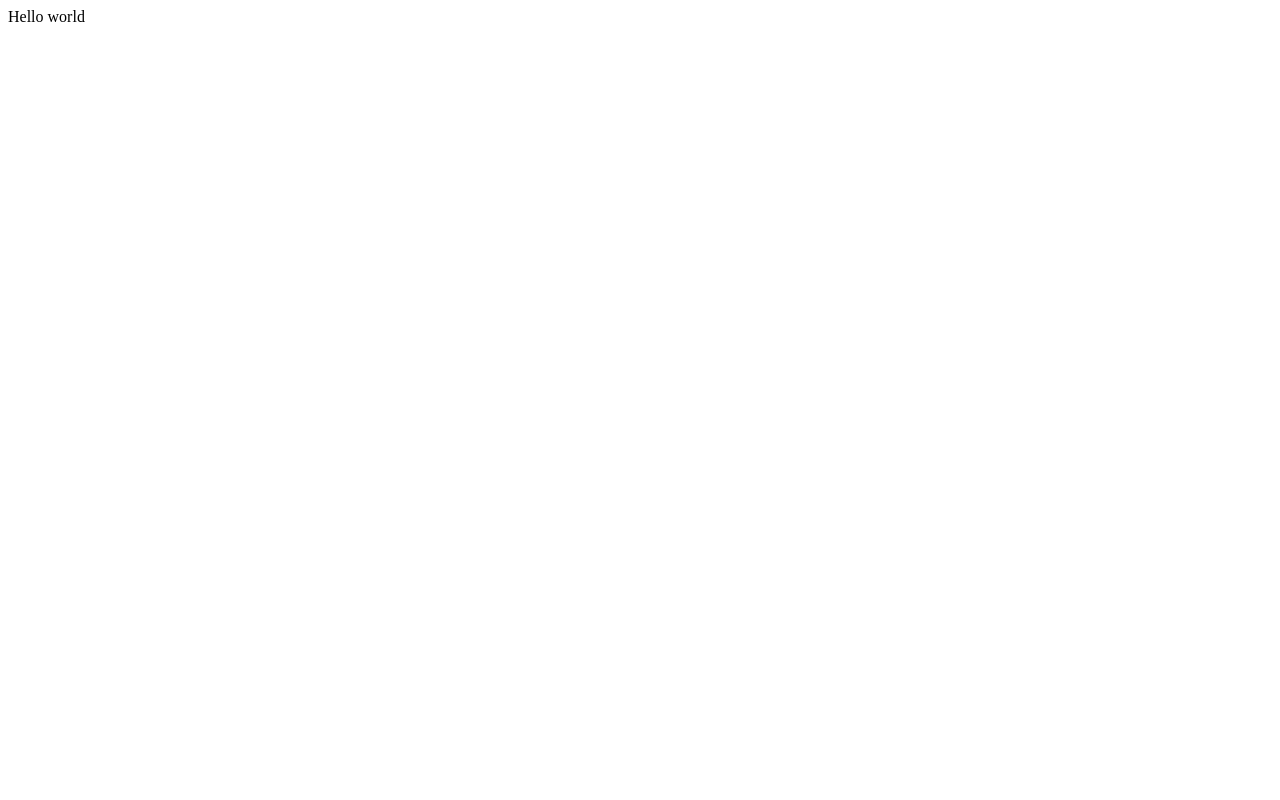
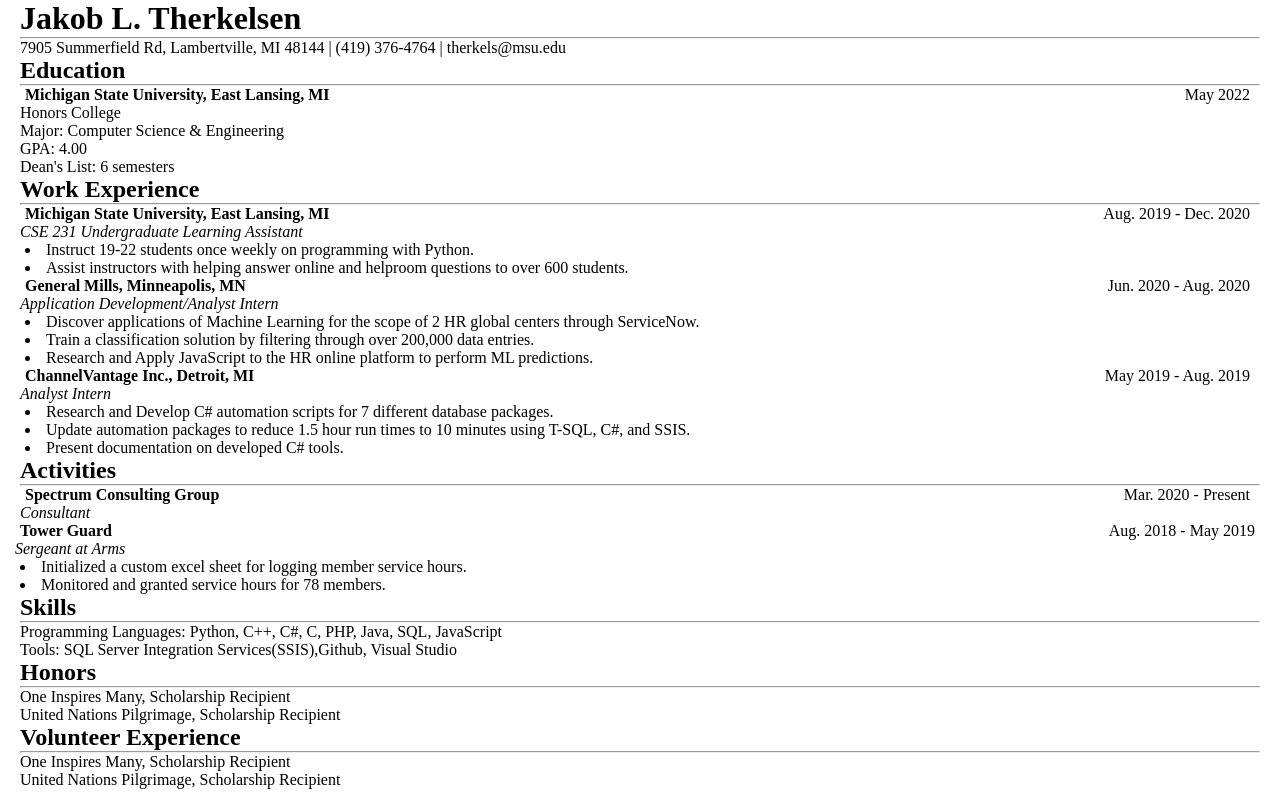
Before and after one commit to therkels/resume, a plain HTML site: page index.html in a window 1280 px wide. Drawn offline with Linux system fonts and the light colour scheme.

Commit message:
initial load

```diff
--- a/index.html
+++ b/index.html
@@ -3,9 +3,112 @@
 <head>
     <meta charset="UTF-8">
     <meta name="viewport" content="width=device-width, initial-scale=1.0">
+    <link rel="stylesheet" href="style.css">
     <title>Jakob Therkelsen</title>
 </head>
 <body>
-    Hello world
+
+    <div class="resume-section">
+        <h1>Jakob L. Therkelsen</h1>
+        <hr>
+        <p>
+            7905 Summerfield Rd, Lambertville, MI 48144 | (419) 376-4764 | therkels@msu.edu
+        </p>
+    </div>
+    <div class="education">
+        <h2>Education</h2>
+        <hr>
+        <div class="title-date">
+            <p class ="title">Michigan State University, East Lansing, MI</p>
+            <p class="date"> May 2022</p>
+         </div>
+        <p>Honors College</p>
+        <p>Major: Computer Science & Engineering</p>
+        <p>GPA: 4.00</p>
+        <p>Dean's List: 6 semesters</p>
+    </div>
+
+    <div class="resume-section">
+        <h2>Work Experience</h2>
+        <hr>
+        <div class="title-date">
+            <p class="title">Michigan State University, East Lansing, MI</p>
+            <p class="date">Aug. 2019 - Dec. 2020</p>
+        </div>
+        <p class="position">CSE 231 Undergraduate Learning Assistant</p>
+        <div class="points">
+            <ul>
+                <li><p>Instruct 19-22 students once weekly on programming with Python.</p></li>
+                <li><p>Assist instructors with helping answer online and helproom questions to over 600 students.</p></li>
+            </ul>
+    </div>
+        <div class="title-date">
+            <p class="title">General Mills, Minneapolis, MN</p>
+            <p class="date">Jun. 2020 - Aug. 2020</p>
+        </div>
+        <p class="position">Application Development/Analyst Intern</p>
+        <div class="points">
+            <ul>
+                <li><p>Discover applications of Machine Learning for the scope of 2 HR global centers through ServiceNow.</p></li>
+                <li><p>Train a classification solution by filtering through over 200,000 data entries.</p></li>
+                <li><p>Research and Apply JavaScript to the HR online platform to perform ML predictions.</p></li>
+            </ul>
+        </div>
+        <div class="title-date">
+            <p class="title">ChannelVantage Inc., Detroit, MI</p>
+            <p class="date">May 2019 - Aug. 2019</p>
+        </div>
+        <p class="position">Analyst Intern</p>
+        <div class="points">
+            <ul>
+                <li><p>Research and Develop C# automation scripts for 7 different database packages.</p></li>
+                <li><p>Update automation packages to reduce 1.5 hour run times to 10 minutes using T-SQL, C#, and SSIS.</p></li>
+                <li><p>Present documentation on developed C# tools.</p></li>
+            </ul>
+        </div>
+    </div>
+
+    <div class="resume-section">
+        <h2>Activities</h2>
+        <hr>
+        <div class="title-date">
+            <p class="title">Spectrum Consulting Group</p>
+            <p class="date">Mar. 2020 - Present</p>
+        </div>
+        <p class="position">Consultant</p>
+    </div>
+        <div class="title-date">
+            <p class="title">Tower Guard</p>
+            <p class="date">Aug. 2018 - May 2019</p>
+        </div>
+        <p class="position">Sergeant at Arms</p>
+        <div class="points">
+            <ul>
+                <li><p>Initialized a custom excel sheet for logging member service hours.</p></li>
+                <li><p>Monitored and granted service hours for 78 members.</p></li>
+            </ul>
+        </div>
+    </div>
+
+    <div class="resume-section">
+        <h2>Skills</h2>
+        <hr>
+        <p>Programming Languages: Python, C++, C#, C, PHP, Java, SQL, JavaScript</p>
+        <p>Tools: SQL Server Integration Services(SSIS),Github, Visual Studio</p>
+    </div>
+
+    <div class="resume-section">
+        <h2>Honors</h2>
+        <hr>
+        <p>One Inspires Many, Scholarship Recipient</p>
+        <p>United Nations Pilgrimage, Scholarship Recipient</p>
+    </div>
+
+    <div class="resume-section">
+        <h2>Volunteer Experience</h2>
+        <hr>
+        <p>One Inspires Many, Scholarship Recipient</p>
+        <p>United Nations Pilgrimage, Scholarship Recipient</p>
+    </div>
 </body>
 </html>
--- /dev/null
+++ b/style.css
@@ -0,0 +1,26 @@
+*{
+    padding: 0;
+    margin: 0;
+    margin-left: 5px;
+    margin-right: 5px;
+    box-sizing: border-box;
+    list-style-type: disc;
+}
+
+.title-date{
+    display: flex;
+    justify-content: space-between;
+}
+.title{
+    font-weight: bold;
+}
+.date{
+    margin-right: 10px;
+}
+.position{
+    font-style: italic;
+}
+ul{
+    margin-left: 16px;
+    list-style-type: disc;
+}
```
